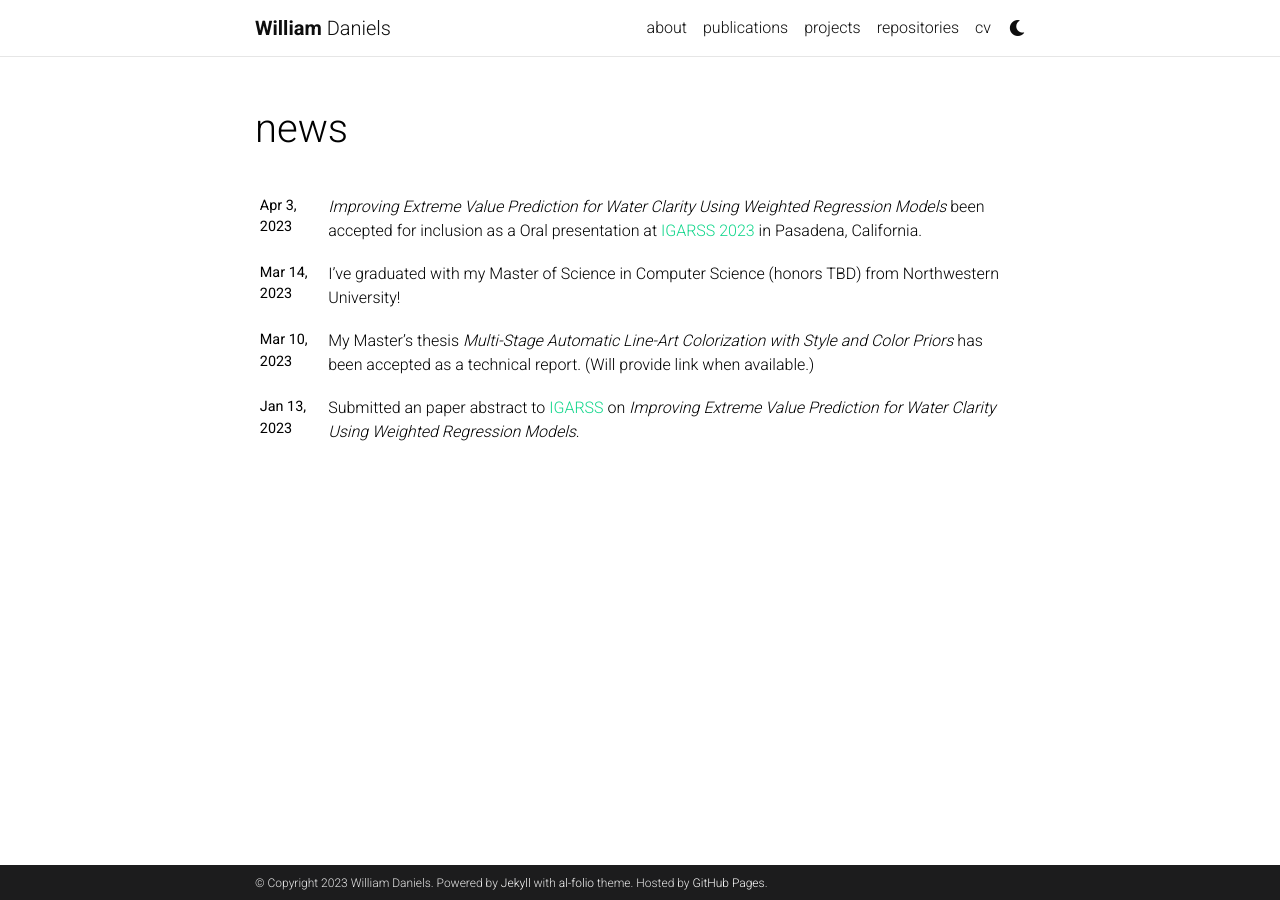
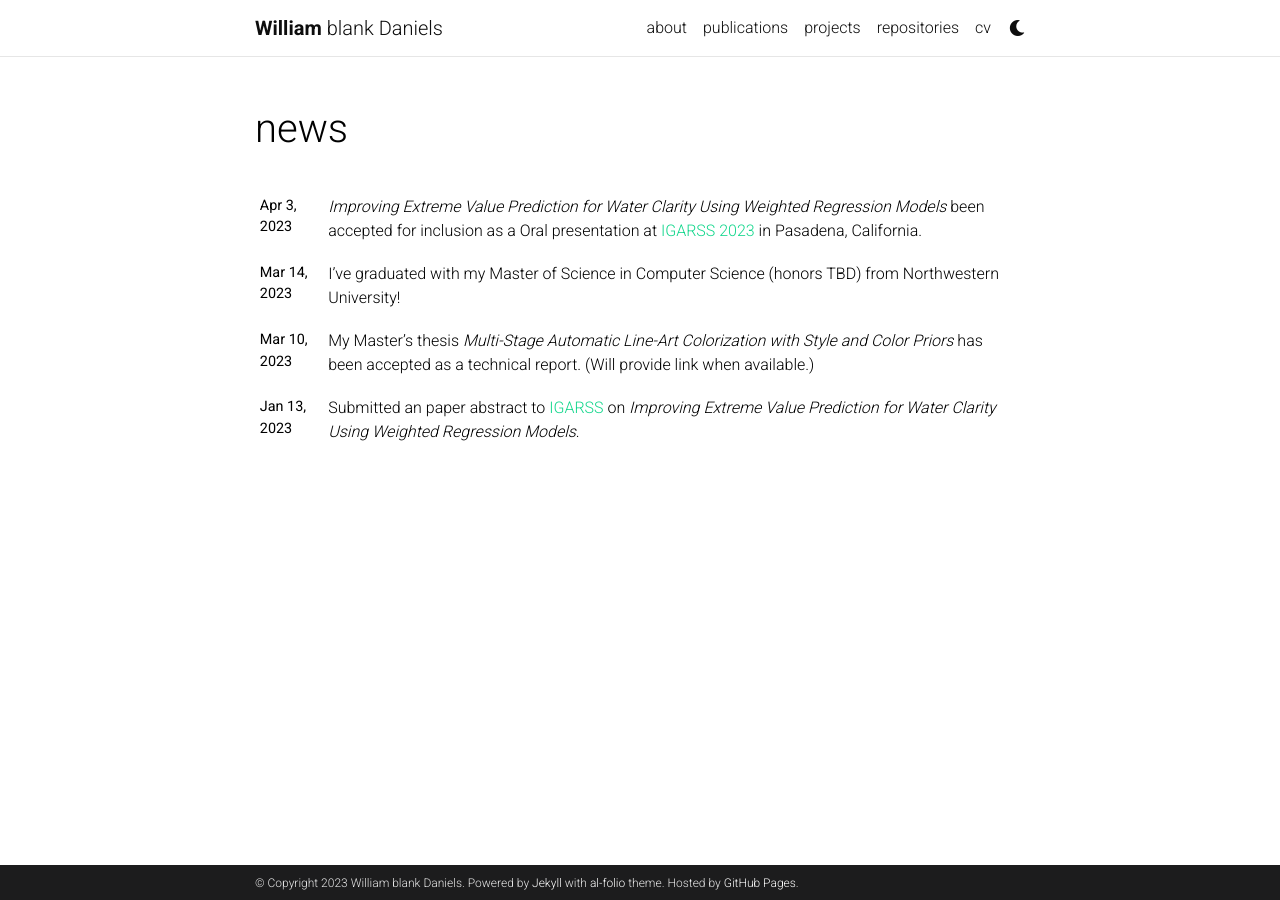
Before and after one commit to WHDaniels/WHDaniels.github.io, a Jekyll site: the page built from news.html, in a window 1280 px wide. Built offline with Jekyll 4.4.1, drawn with Linux system fonts in a browser that asks for light colours; comment, search, counter and statistics services are not loaded; a style sheet for code colours, icons or effects is not loaded.

Commit message:
update config data

```diff
--- a/_config.yml
+++ b/_config.yml
@@ -4,11 +4,11 @@
 
 title: blank # the website title (if blank, full name will be used instead)
 first_name: William
-middle_name:
+middle_name: blank
 last_name: Daniels
 email: whdaniels@gmail.com
 description: > # the ">" symbol means to ignore newlines until "footer_text:"
-  My personal website, powered by Jekyll and based on [*folio](https://github.com/bogoli/-folio) design.
+  My personal website, powered by Jekyll and based on the al-folio theme.
 footer_text: >
   Powered by <a href="https://jekyllrb.com/" target="_blank">Jekyll</a> with <a href="https://github.com/alshedivat/al-folio">al-folio</a> theme.
   Hosted by <a href="https://pages.github.com/" target="_blank">GitHub Pages</a>.
```
